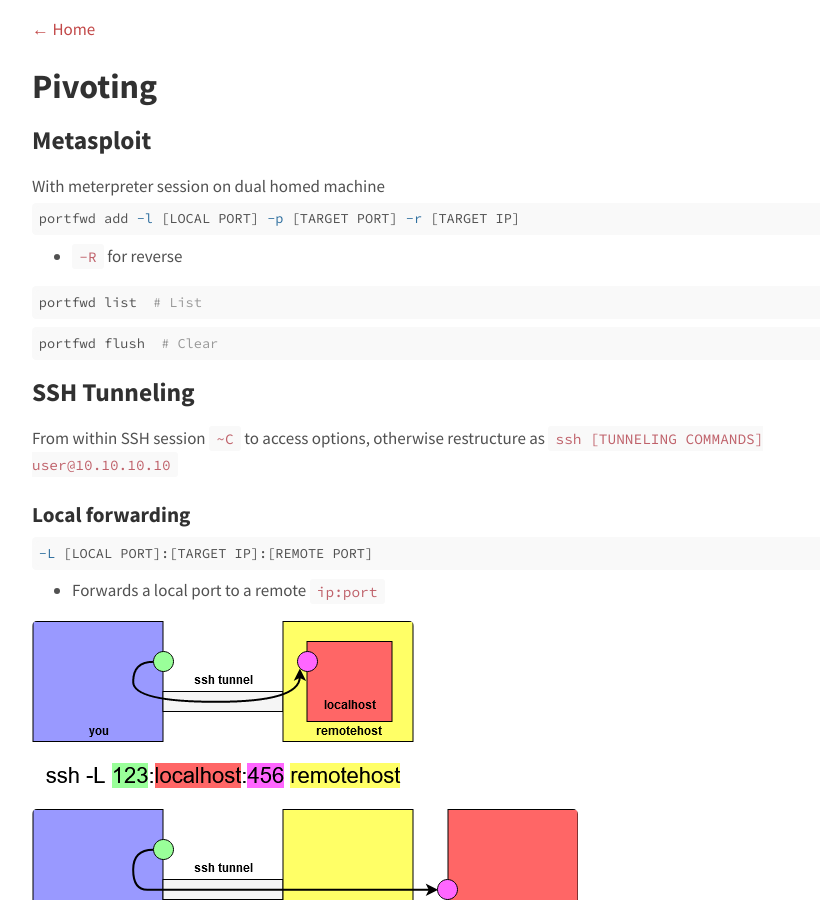
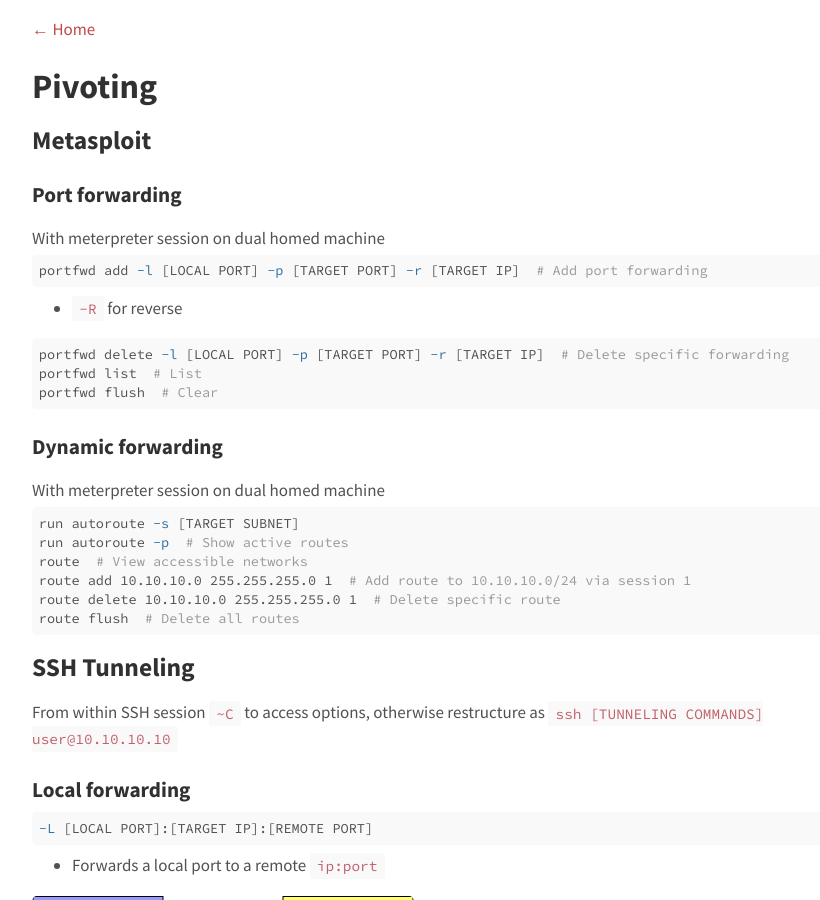
Before and after one commit to agrzeslak/cheatsheet, a Jekyll site: the page built from _topics/pivoting.md, in a window 1280 px wide and 900 px high. Shown: the whole window, without its empty margins (166-986 px from the left). Built offline with Jekyll 4.4.1, drawn with Linux system fonts in a browser that asks for light colours; some of the changed text lies outside the part shown.

Commit message:
Added some of dynamic forwarding

````diff
--- a/_topics/pivoting.md
+++ b/_topics/pivoting.md
@@ -10,17 +10,28 @@ tags:
 ---
 # Pivoting
 ## Metasploit
+### Port forwarding
 With meterpreter session on dual homed machine
 ```shell
-portfwd add -l [LOCAL PORT] -p [TARGET PORT] -r [TARGET IP]
+portfwd add -l [LOCAL PORT] -p [TARGET PORT] -r [TARGET IP]  # Add port forwarding
 ```
 - `-R` for reverse
 
 ```shell
+portfwd delete -l [LOCAL PORT] -p [TARGET PORT] -r [TARGET IP]  # Delete specific forwarding
 portfwd list  # List
+portfwd flush  # Clear
 ```
+
+### Dynamic forwarding
+With meterpreter session on dual homed machine
 ```shell
-portfwd flush  # Clear
+run autoroute -s [TARGET SUBNET]
+run autoroute -p  # Show active routes
+route  # View accessible networks
+route add 10.10.10.0 255.255.255.0 1  # Add route to 10.10.10.0/24 via session 1
+route delete 10.10.10.0 255.255.255.0 1  # Delete specific route
+route flush  # Delete all routes
 ```
 
 ## SSH Tunneling
@@ -114,8 +125,19 @@ Run remotely (client)
 chisel client [SERVER IP]:[SERVER PORT] R:[TUNNEL LISTEN PORT ON SERVER]:[TUNNEL TARGET]:[TUNNEL PORT]
 ```
 
+## ProxyChains
+Configure `/etc/proxychains.conf` to use a SOCKS5 proxy
+```shell
+socks5 127.0.0.1 1080
+```
+Run commands through proxychains
+```shell
+proxychains nmap -Pn -sT ...
+```
+
 ## References
 - <https://raw.githubusercontent.com/21y4d/Notes/master/Pivoting.txt>
 - <https://www.bogotobogo.com/Linux/linux_Secure_Shell_SSH_V_ssh_Reverse_SSH_Tunnel_Remote_Port_Forwarding.php>
     - All credit for SSH tunelling diagrams goes here; they are simply too good to pass up
 - <https://www.youtube.com/watch?v=Yp4oxoQIBAM>
+- <https://highon.coffee/blog/ssh-meterpreter-pivoting-techniques/>
````
